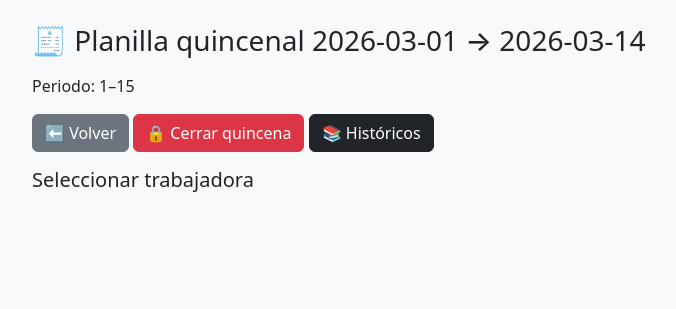
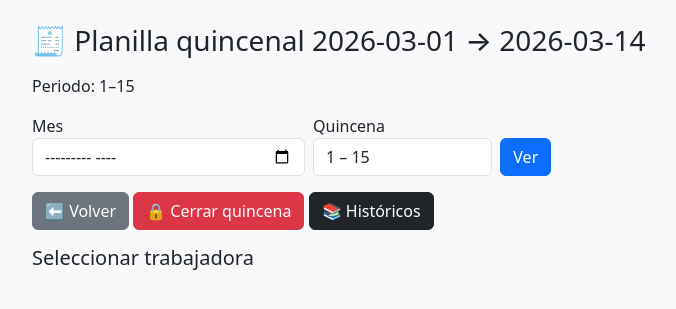
Before and after one commit to davidfernando2403/sistema_salon, a Flask app: page /boleta_trabajadora in a window 1280 px wide. Shown: the top 309 px of the page, without its empty margins (50-726 px from the left). Run offline with Flask 3, Linux system fonts and the light colour scheme; the visitor is signed in with stand-in values (Sample User, id 1); some libraries are stand-ins or nearby versions.

Commit message:
selector de fechas en boletas

```diff
--- a/app.py
+++ b/app.py
@@ -1494,18 +1494,38 @@ def boleta_trabajadora():
 
     from datetime import date, timedelta
 
+    mes_sel = request.args.get("mes")
+    quincena_sel = request.args.get("q")
+
     hoy = hoy_peru()
 
-    # ===== PERIODO QUINCENAL =====
-    if hoy.day <= 15:
-        inicio = date(hoy.year, hoy.month, 1)
-        fin = date(hoy.year, hoy.month, 15)
-        titulo = "1–15"
+    if mes_sel and quincena_sel:
+
+        anio = int(mes_sel.split("-")[0])
+        mes = int(mes_sel.split("-")[1])
+        q = int(quincena_sel)
+
+        if q == 1:
+            inicio = date(anio, mes, 1)
+            fin = date(anio, mes, 15)
+            titulo = "1–15"
+        else:
+            inicio = date(anio, mes, 16)
+            siguiente = date(anio + (mes==12), ((mes)%12)+1, 1)
+            fin = siguiente - timedelta(days=1)
+            titulo = "16–fin"
+
     else:
-        inicio = date(hoy.year, hoy.month, 16)
-        siguiente = date(hoy.year + (hoy.month==12), ((hoy.month)%12)+1, 1)
-        fin = siguiente - timedelta(days=1)
-        titulo = "16–fin"
+        # fallback automático actual
+        if hoy.day <= 15:
+            inicio = date(hoy.year, hoy.month, 1)
+            fin = date(hoy.year, hoy.month, 15)
+            titulo = "1–15"
+        else:
+            inicio = date(hoy.year, hoy.month, 16)
+            siguiente = date(hoy.year + (hoy.month==12), ((hoy.month)%12)+1, 1)
+            fin = siguiente - timedelta(days=1)
+            titulo = "16–fin"
 
     if fin.weekday() == 6:
         fin -= timedelta(days=1)
--- a/templates/boleta_trabajadora.html
+++ b/templates/boleta_trabajadora.html
@@ -12,6 +12,27 @@
 
 <h3 class="mb-3">🧾 Planilla quincenal {{ inicio }} → {{ fin }}</h3>
 <p>Periodo: {{ titulo }}</p>
+<form method="GET" class="row g-2 mb-3">
+
+<div class="col-md-3">
+<label>Mes</label>
+<input type="month" name="mes" class="form-control"
+       value="{{ request.args.get('mes', '') }}">
+</div>
+
+<div class="col-md-2">
+<label>Quincena</label>
+<select name="q" class="form-control">
+    <option value="1">1 – 15</option>
+    <option value="2">16 – fin</option>
+</select>
+</div>
+
+<div class="col-md-2 d-flex align-items-end">
+<button class="btn btn-primary">Ver</button>
+</div>
+
+</form>
 
 <a href="/" class="btn btn-secondary mb-3">⬅ Volver</a>
 <a href="/cerrar_quincena" class="btn btn-danger mb-3">🔒 Cerrar quincena</a>
```
